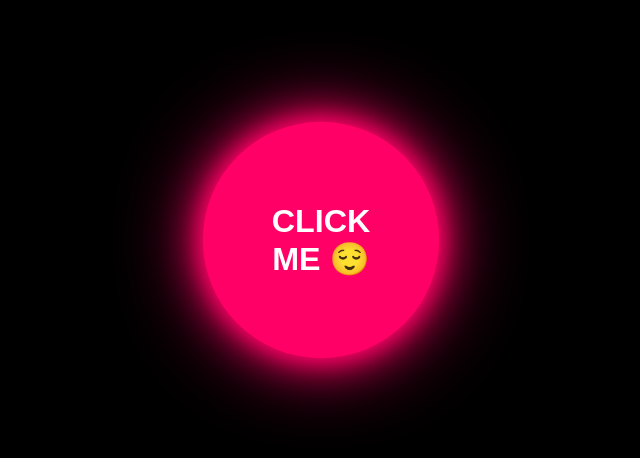
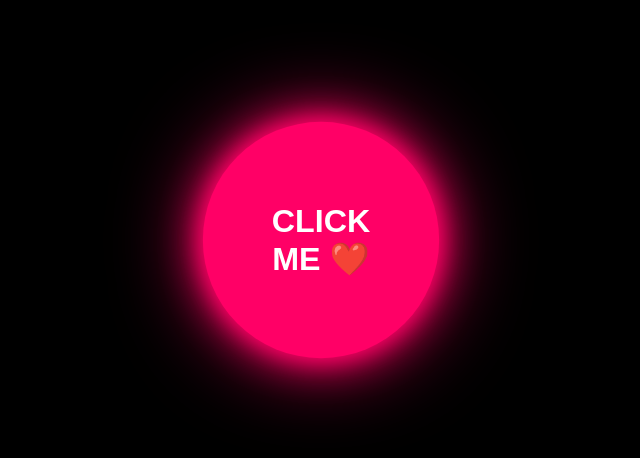
Before and after one commit to hubtechi/Click, a plain HTML site: page index.html in a window 1280 px wide. Shown: the part 160-618 px from the top of the page, 319-959 px from the left. Drawn offline with Linux system fonts and the light colour scheme.

Commit message:
Update index.html

```diff
--- a/index.html
+++ b/index.html
@@ -70,8 +70,8 @@
 <body>
 
 <a class="button" href="YOUR_VIDEO_LINK_HERE" target="_blank">
-CLICK<br>ME 😌
+CLICK<br>ME ❤️
 </a>
 
 </body>
-  </html>
+</html>
```
